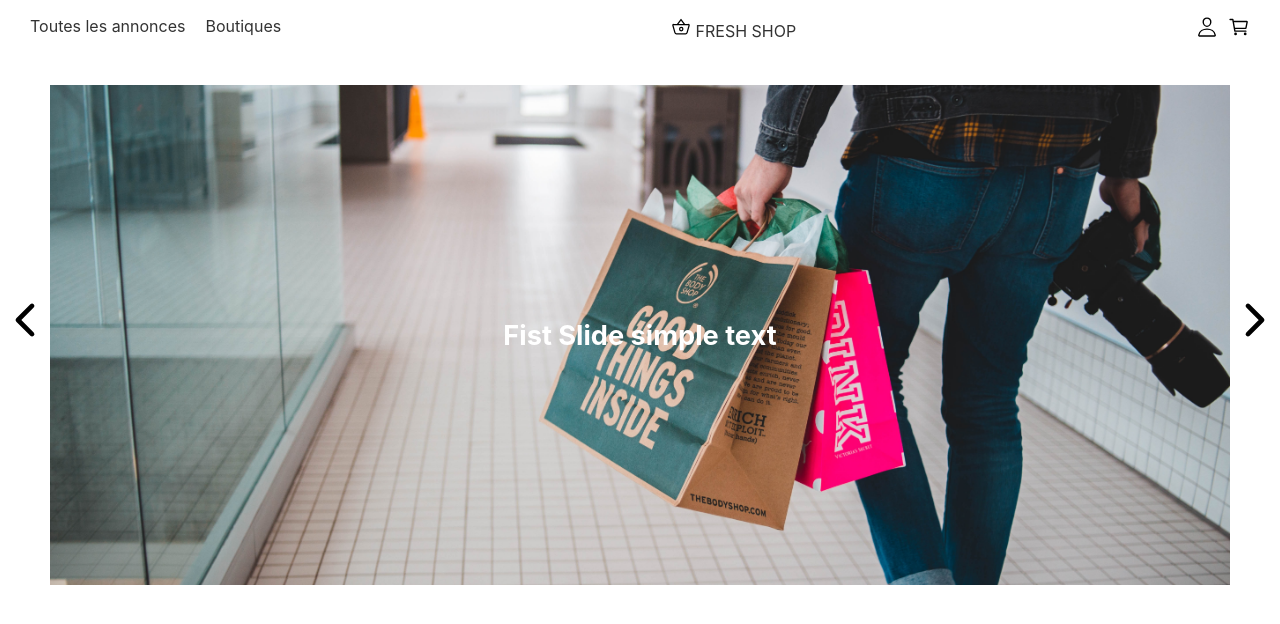
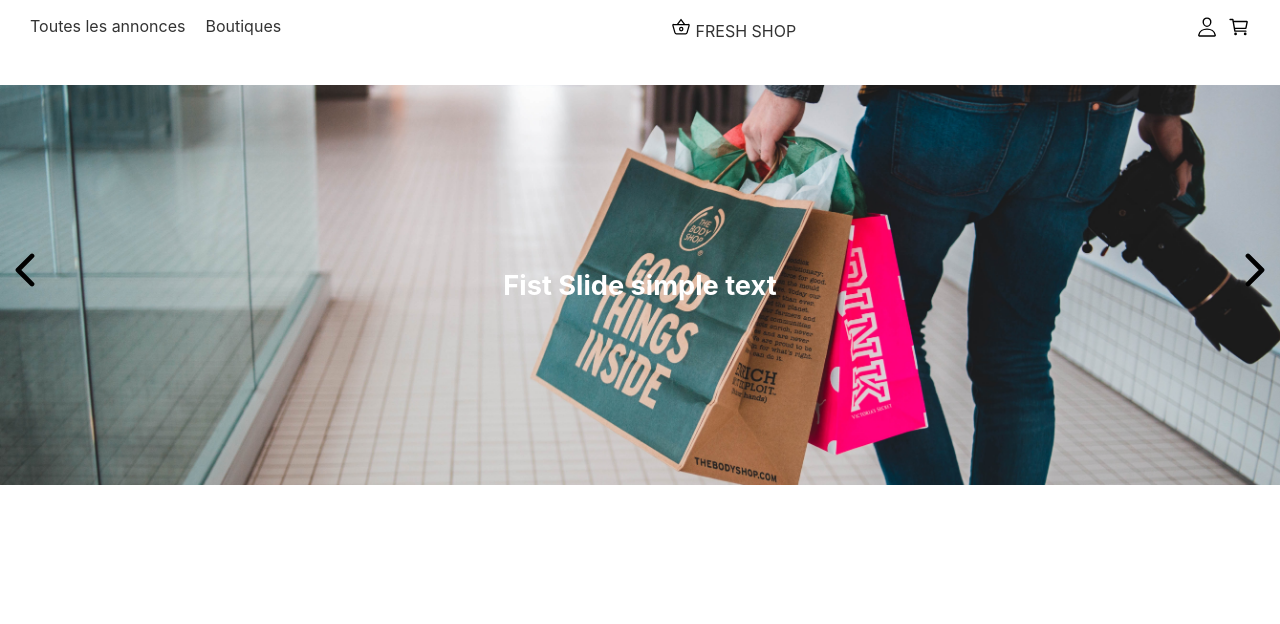
Before and after one commit to zamblebi/fresh-deals-client, a React (Create React App) app: page / in a window 1280 px wide. Shown: the top 624 px of the page. Built offline with nearby package versions, Linux system fonts and the light colour scheme.

Commit message:
good adjutement of button of carousel

```diff
--- a/src/components/Carousel/Courasel.jsx
+++ b/src/components/Carousel/Courasel.jsx
@@ -13,7 +13,7 @@
     background-repeat: no-repeat;
     background-size: cover;
     max-width: 100%;
-    height: 500px;
+    height: 50vh;
     color: #ffff;
     .carousel__slide--content{
         height: 100%;
@@ -74,18 +74,20 @@
 
     return (
         <div className="carousel">
-                <a href="#" className="carousel__arrow carousel___arrow--left" onClick={e => goToPrevSlide(e)}> <img src={prev} alt=""/> </a>
                     <ul className="carousel__slides">
                     { dataSlide.map((slide,index) => (
                         <li className={index == activeIndex ? 'carousel__slide carousel__slide--active' : 'carousel__slide--inactive'} key={index}>
-                                <Slide imageBck={index == activeIndex ? slide.image: ''}>
+                                <Slide imageBck={index == activeIndex ? slide.image: ''} >
                                     {/* <img src={} alt=""/> */}
                                       <p className="carousel__slide--content">{slide.title}</p>
                                 </Slide>
                                 </li>
                     ))}
                     </ul>
-                <a href="#" className="carousel__arrow carousel___arrow--right" onClick={e => goToNextSlide(e)}> <img src={next} alt=""/> </a>
+                <div className="carousel__arrow">
+                    <a href="#" className="carousel___arrow--left" onClick={e => goToPrevSlide(e)}> <img src={prev} alt=""/> </a>
+                    <a href="#" className="carousel___arrow--right" onClick={e => goToNextSlide(e)}> <img src={next} alt=""/> </a>
+                </div>
         </div>
     )
 }
--- a/src/components/Carousel/Slide.css
+++ b/src/components/Carousel/Slide.css
@@ -12,7 +12,20 @@
     width: 100%;
     display: flex;
     align-items: center;
+    /* justify-content: space-between; */
+}
+
+.carousel__arrow{
+    width: 100%;
+    position: absolute;
+    display: flex;
     justify-content: space-between;
+
+}
+
+.carousel__arrow--right{
+    /* right:20px; */
+    align-self: center;
 }
 .carousel__slides{
     padding-left: 0;
```
